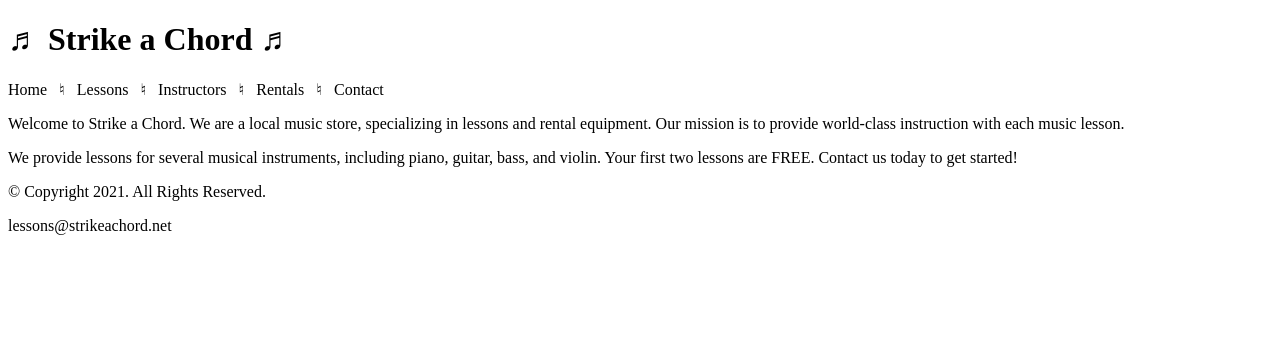
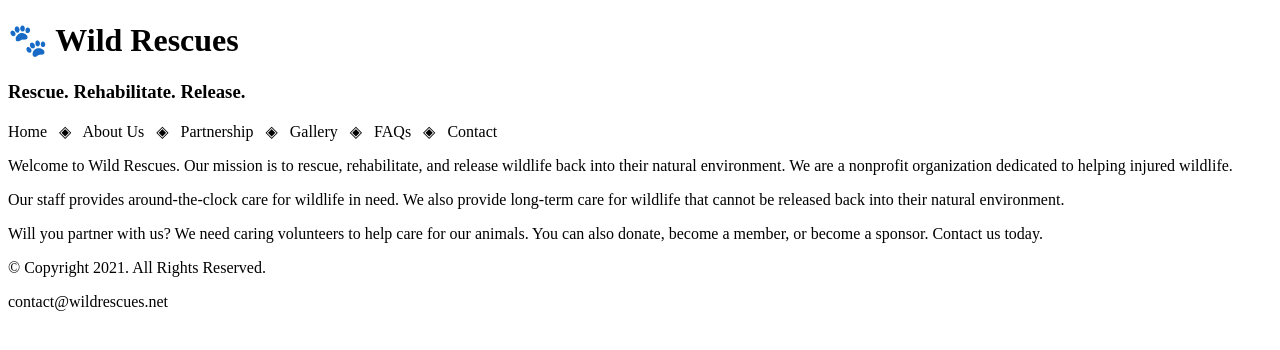
Before and after one commit to EdwinOMG/Chapter2Labs, a plain HTML site: page index.html in a window 1280 px wide. Drawn offline with Linux system fonts and the light colour scheme.

Commit message:
Add files via upload

```diff
--- a/index.html
+++ b/index.html
@@ -7,27 +7,29 @@
 <html lang="en">
 <head>
     <meta charset="utf-8">
-    <title>Strike a Chord: Home Page</title>
+    <title>Wild Rescues: Home</title>
 </head>
 <body>
 
     <header>
-        <h1>&#9836; Strike a Chord &#9836;</h1>
+        <h1>&#128062; Wild Rescues</h1>
+        <h3>Rescue. Rehabilitate. Release.</h3>
     </header>
 
     <nav>
-        <p>Home &nbsp; &#9838; &nbsp; Lessons &nbsp; &#9838; &nbsp; Instructors &nbsp; &#9838; &nbsp; Rentals &nbsp; &#9838; &nbsp; Contact</p>
+        <p>Home &nbsp; &#9672; &nbsp; About Us &nbsp; &#9672; &nbsp; Partnership &nbsp; &#9672; &nbsp; Gallery &nbsp; &#9672; &nbsp; FAQs &nbsp; &#9672; &nbsp; Contact</p>
     </nav>
 
     <!-- Use the main area to add the main content to the webpage -->
     <main>
-        <p>Welcome to Strike a Chord. We are a local music store, specializing in lessons and rental equipment. Our mission is to provide world-class instruction with each music lesson.</p>
-        <p>We provide lessons for several musical instruments, including piano, guitar, bass, and violin. Your first two lessons are FREE. Contact us today to get started!</p>
+        <p>Welcome to Wild Rescues. Our mission is to rescue, rehabilitate, and release wildlife back into their natural environment. We are a nonprofit organization dedicated to helping injured wildlife.</p>
+        <p>Our staff provides around-the-clock care for wildlife in need. We also provide long-term care for wildlife that cannot be released back into their natural environment.</p>
+        <p>Will you partner with us? We need caring volunteers to help care for our animals. You can also donate, become a member, or become a sponsor. Contact us today.</p>
     </main>
 
     <footer>
         <p>&copy; Copyright 2021. All Rights Reserved.</p>
-        <p>lessons@strikeachord.net</p>
+        <p>contact@wildrescues.net</p>
     </footer>
 
 </body>
```
Also changed, not shown: template.html (+5 -4 lines).
